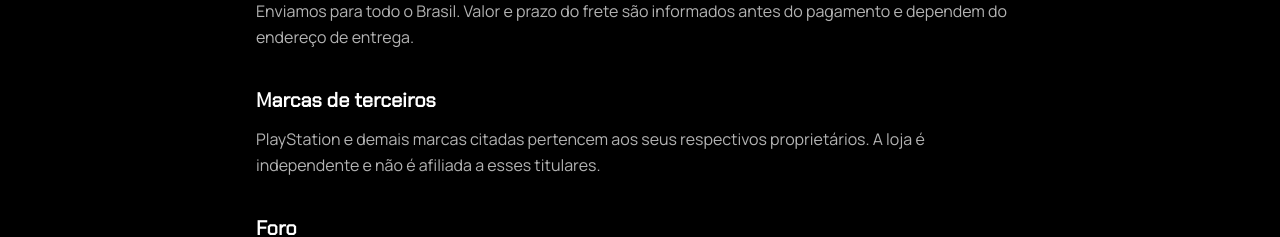
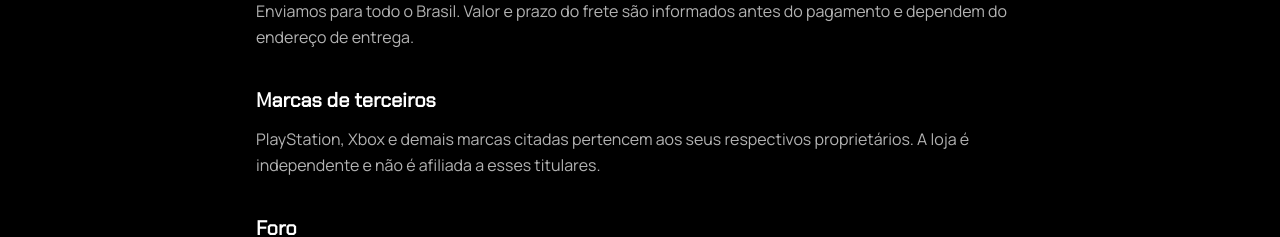
Before and after one commit to trabalhobsdo-glitch/game-mania, a Next.js app: page /termos-de-uso in a window 1280 px wide. Shown: the part 860-1097 px from the top of the page. Built offline with nearby package versions, Linux system fonts and the light colour scheme; no server answers.

Commit message:
Update legal.ts

```diff
--- a/data/legal.ts
+++ b/data/legal.ts
@@ -44,7 +44,7 @@ export const legalDocs: LegalDoc[] = [
       { title: 'Produtos usados', paragraphs: ['Produtos usados podem apresentar marcas de uso. O estado do produto é descrito na página de cada item e nas fotos da galeria.'] },
       { title: 'Preços e pagamento', paragraphs: ['Os preços estão em reais (R$) e podem ser alterados sem aviso prévio, sem afetar pedidos já confirmados. O pedido só é confirmado após a aprovação do pagamento.'] },
       { title: 'Entrega', paragraphs: ['Enviamos para todo o Brasil. Valor e prazo do frete são informados antes do pagamento e dependem do endereço de entrega.'] },
-      { title: 'Marcas de terceiros', paragraphs: ['PlayStation e demais marcas citadas pertencem aos seus respectivos proprietários. A loja é independente e não é afiliada a esses titulares.'] },
+      { title: 'Marcas de terceiros', paragraphs: ['PlayStation, Xbox e demais marcas citadas pertencem aos seus respectivos proprietários. A loja é independente e não é afiliada a esses titulares.'] },
       { title: 'Foro', paragraphs: ['Para questões de consumo, fica assegurado ao consumidor o foro de seu domicílio, conforme o Código de Defesa do Consumidor.'] },
     ],
   },
```
